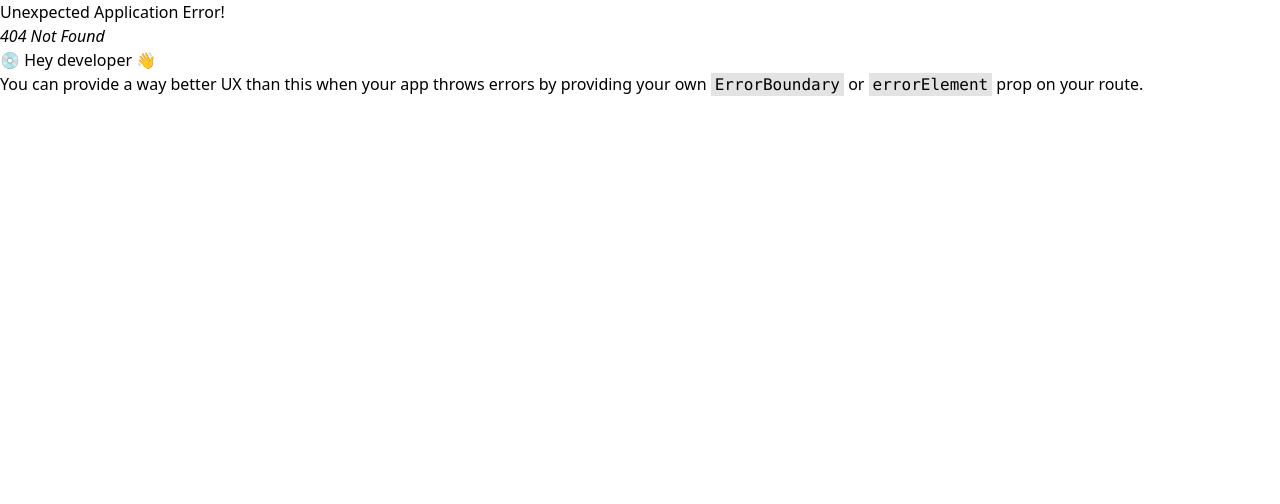
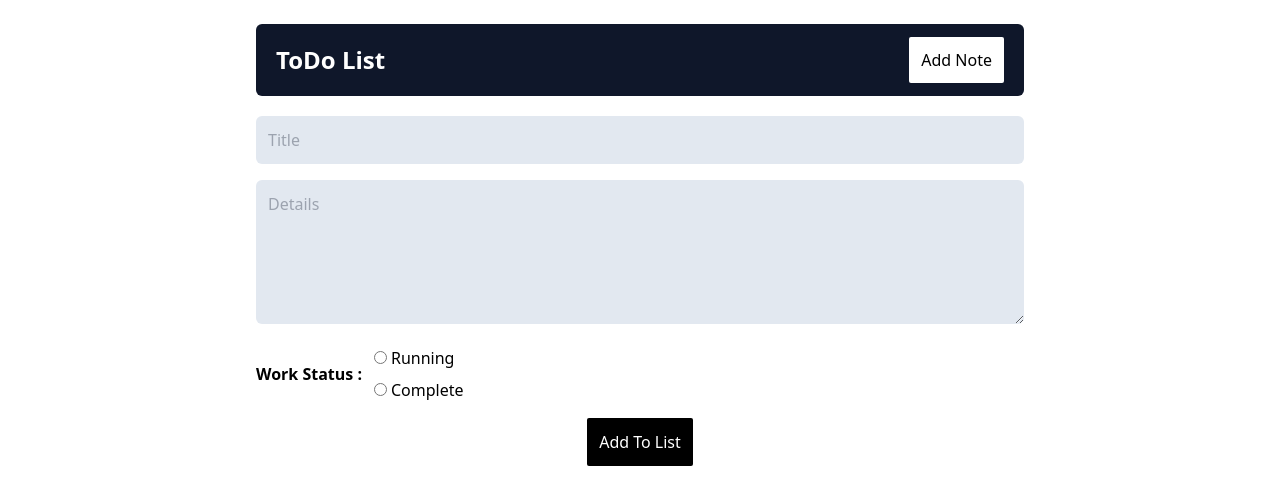
Before and after one commit to developer-nieem/todo-list-client, a React (Vite) app: page /update-note/1 in a window 1280 px wide. Before the commit this address had no page. Shown: the top 504 px of the page. Built offline with nearby package versions, Linux system fonts and the light colour scheme; no server answers.

Commit message:
complete not updated function

```diff
--- a/src/components/AddNote/AddNote.jsx
+++ b/src/components/AddNote/AddNote.jsx
@@ -58,12 +58,24 @@ const AddNote = () => {
             required
           ></textarea>
         </div>
-        <div className="flex gap-2">
+        <div className="flex gap-3 items-center">
           <h2 className="font-semibold">Work Status : </h2>
+
+         <div className="space-y-2">
+         <div>
+         <label >
+            <input type="radio" value="Running" name="status" required />
+            <span className="mx-1">Running</span>
+          </label>
+         </div>
+
+          <div>
           <label>
-            <input type="checkbox" value="running" name="status" required />
-            <span>Running</span>
+            <input type="radio" value="Complete" name="status" required />
+            <span className="mx-1">Complete</span>
           </label>
+          </div>
+         </div>
         </div>
         <div className="text-center">
           <button className="bg-black p-3 rounded-sm text-white hover:bg-slate-600 ">
--- a/src/components/Shared/Header.jsx
+++ b/src/components/Shared/Header.jsx
@@ -5,7 +5,7 @@ const Header = () => {
     return (
         <div className='flex justify-between items-center bg-slate-900 p-5 rounded-md '>
             <div>
-                <h2 className='text-2xl font-bold text-white'>ToDo List</h2>
+                <h2 className='text-2xl font-bold text-white'> <Link to='/'>ToDo List</Link> </h2>
             </div>
 
             <div>
--- /dev/null
+++ b/src/components/UpdateNote/UpdateNote.jsx
@@ -0,0 +1,132 @@
+
+import React, { useEffect, useState } from 'react';
+import { useNavigate, useParams } from 'react-router-dom';
+import Swal from 'sweetalert2';
+
+const UpdateNote = () => {
+    const {id} =  useParams();
+
+    const router = useNavigate()
+
+    const [lists , setLists] = useState([]);
+    const [newTitle , setNewTitle] = useState('');
+    const [newDetails , setNewDetails] = useState('');
+    const [newStatus , setNewStatus] = useState('');
+
+    console.log(newStatus);
+
+    useEffect(()=>{
+        fetch('http://localhost:3000/todo-list')
+        .then(res => res.json())
+        .then(data => {
+            const singleNote = data.find(item => item._id === id);
+            setNewTitle(singleNote.title)
+            setNewDetails(singleNote.details)
+            setNewStatus(singleNote.status)
+
+        })
+
+    }, [])
+
+    console.log(lists);
+
+    const handleSubmit = (e) => {
+        e.preventDefault();
+
+        const form = e.target;
+
+        const data = {
+          title: form.title.value,
+          details: form.details.value,
+          status: form.status.value,
+        };
+
+
+        const res = fetch(`http://localhost:3000/todo-list/${id}`, {
+          method: "PUT",
+          headers: {
+            "content-type": "application/json",
+          },
+          body: JSON.stringify(data),
+        });
+
+        if (res) {
+            Swal.fire({
+                position: 'top-end',
+                icon: 'success',
+                title: 'Your Note Updated',
+                timer: 1500
+              })
+
+              router('/')
+        }
+      };
+
+
+    return (
+        <div>
+             <form onSubmit={handleSubmit} className="space-y-4 my-5">
+        <div>
+          <input
+          onChange={(e) => setNewTitle(e.target.value)}
+            type="text"
+            name="title"
+            value={newTitle}
+            className="bg-slate-200 p-3 w-full rounded-md"
+            placeholder="Title"
+            required
+          />
+        </div>
+        <div>
+          <textarea
+            onChange={(e) => setNewDetails(e.target.value)}
+            value={newDetails}
+            className="bg-slate-200 p-3 w-full rounded-md"
+            placeholder="Details"
+            rows="5"
+            name="details"
+            required
+          ></textarea>
+        </div>
+        <div className="flex gap-3 items-center">
+          <h2 className="font-semibold">Work Status : </h2>
+
+         <div className="space-y-2">
+         <div>
+         <label >
+         <input
+          onChange={(e) => setNewStatus(e.target.value)}
+          type="radio"
+          value="running"
+          name="status"
+          checked={newStatus == "running" ? 'checked' : ''}
+        />
+        <span className="mx-1">Running</span>
+          </label>
+         </div>
+
+          <div>
+          <label>
+            <input
+            onChange={(e) => setNewStatus(e.target.value)}
+            type="radio"
+            value="Complete"
+            name="status"
+            checked={newStatus == "Complete" ? 'checked' : ''}
+          />
+          <span className="mx-1">Complete</span>
+          </label>
+          </div>
+         </div>
+        </div>
+        <div className="text-center">
+          <button className="bg-black p-3 rounded-sm text-white hover:bg-slate-600 ">
+            Add To List
+          </button>
+        </div>
+      </form>
+        </div>
+    );
+};
+
+export default UpdateNote;
--- a/src/components/YourList/YourList.jsx
+++ b/src/components/YourList/YourList.jsx
@@ -16,7 +16,7 @@ const YourList = () => {
     return (
         <div>
             {
-                lists.map(item=> <div key={item._id} className=' border p-3 my-3 flex justify-between items-start'>
+                lists.map(item=> <div key={item._id} className=' shadow-md rounded-sm border p-5 my-3 flex justify-between items-start'>
 
                    <div className='space-y-2'>
                    <h2 className='text-4xl font-semibold'>{item.title}</h2>
--- a/src/main.jsx
+++ b/src/main.jsx
@@ -6,6 +6,7 @@ import {  RouterProvider, createBrowserRouter } from 'react-router-dom'
 import Main from './layout/Main.jsx'
 import YourList from './components/YourList/YourList.jsx'
 import AddNote from './components/AddNote/AddNote.jsx'
+import UpdateNote from './components/UpdateNote/UpdateNote.jsx'
 
 
 const router =  createBrowserRouter([
@@ -20,6 +21,10 @@ const router =  createBrowserRouter([
       {
         path:'/add-note',
         element: <AddNote></AddNote>
+      },
+      {
+        path:'/update-note/:id',
+        element: <UpdateNote></UpdateNote>
       }
     ]
   }
```
